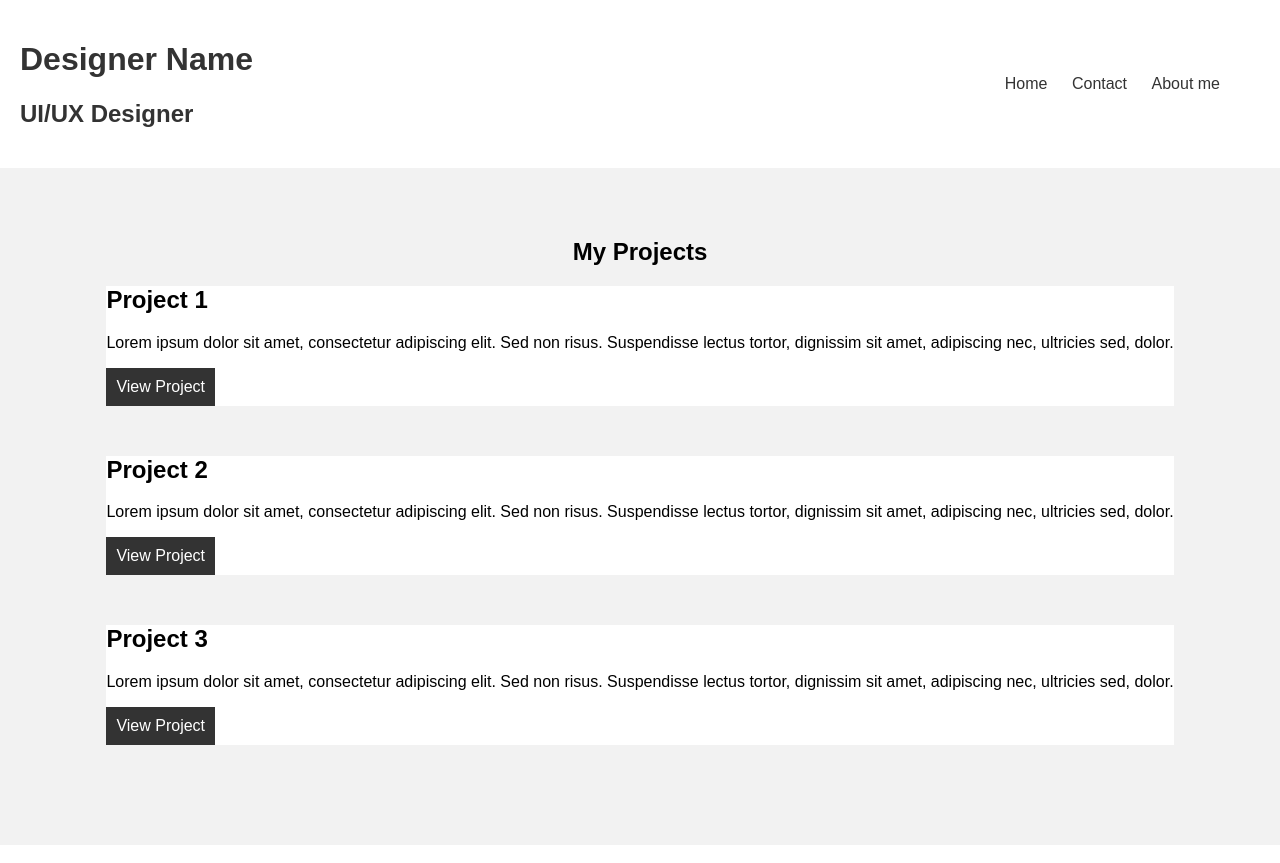
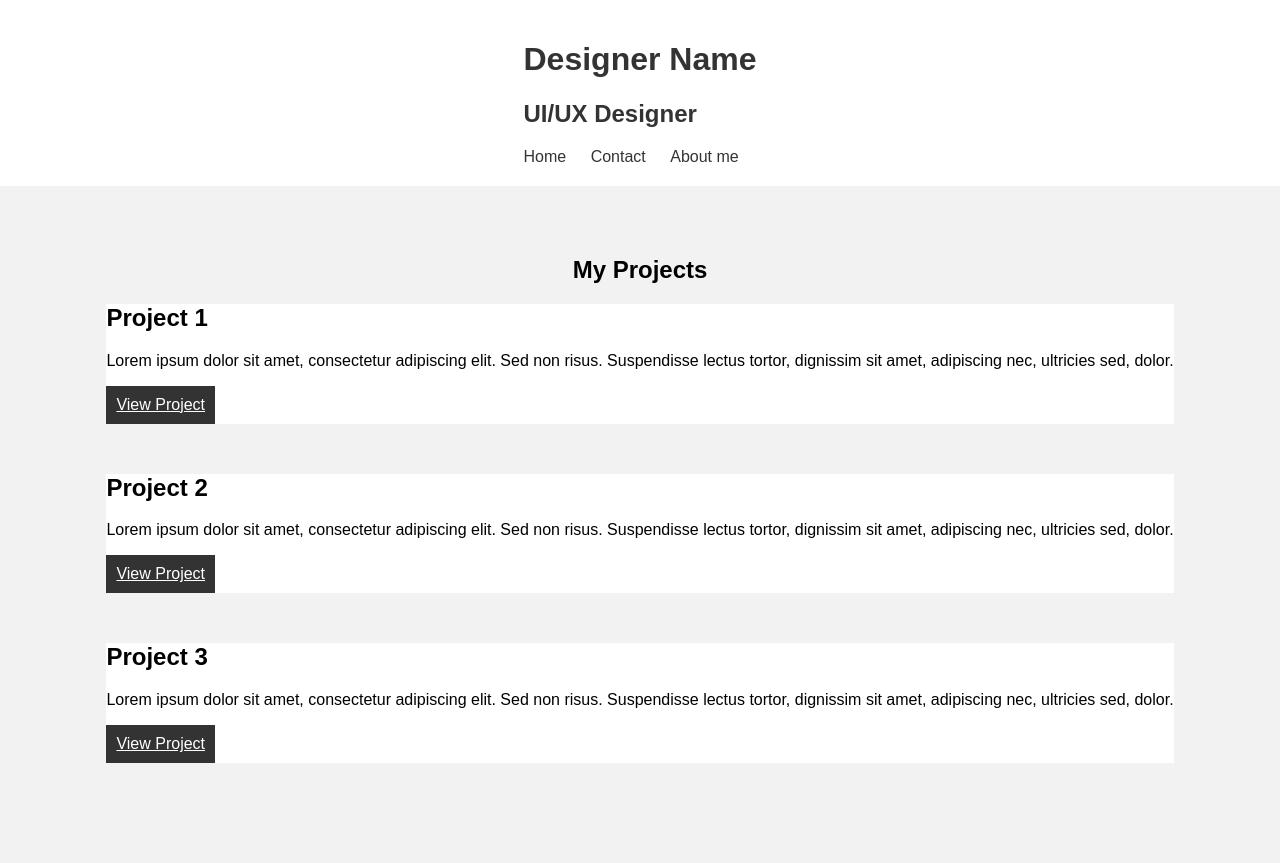
Before and after one commit to lvnr00/portfolio, a plain HTML site: page index.html in a window 1280 px wide. Drawn offline with Linux system fonts and the light colour scheme.

Commit message:
Update style.css

```diff
--- a/style.css
+++ b/style.css
@@ -12,6 +12,9 @@ header {
 	background-color: #fff;
 	color: #333;
 	padding: 20px;
+	display: flex;
+	justify-content: center;
+	align-items: center;
 }
 
 nav ul {
@@ -39,6 +42,10 @@ nav ul li a {
 	background-color: #f2f2f2;
 	text-align: center;
 	flex: 1;
+	display: flex;
+	flex-direction: column;
+	justify-content: center;
+	align-items: center;
 }
 
 .project {
@@ -61,12 +68,3 @@ nav ul li a {
 	background-color: #333;
 	color: #fff;
 	padding: 10px;
-	text-decoration: none;
-}
-
-#header-content {
-	display: flex;
-	justify-content: space-between;
-	align-items: center;
-	width: 100%;
-	max-width: 1200px;
```
